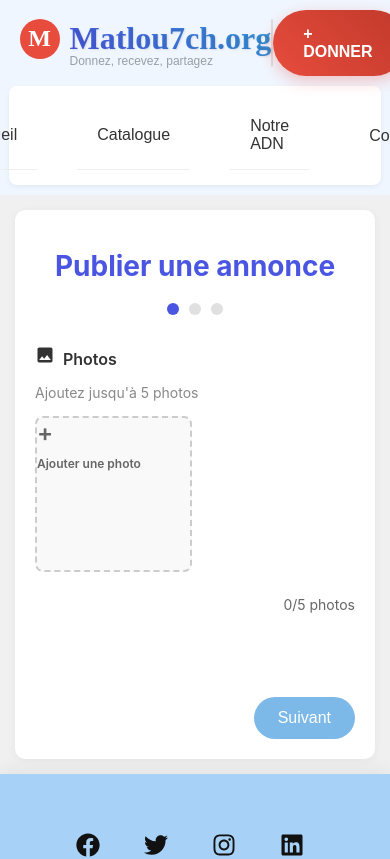
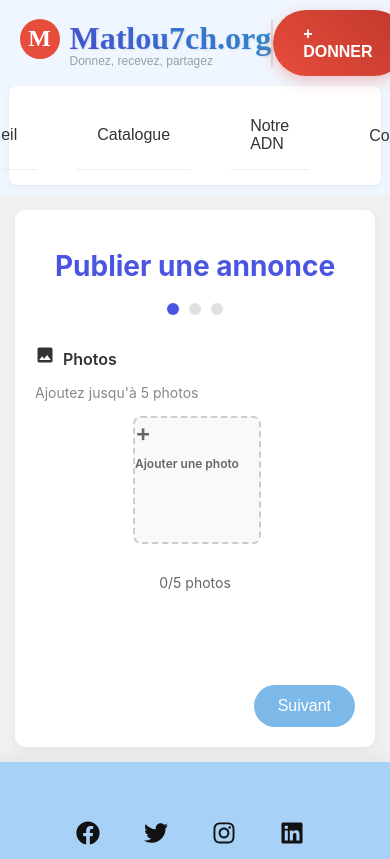
Before and after one commit to haytamnajim/matlou7ch-app, a React (Create React App) app: page /post-ad in a window 390 px wide. Shown: the top 859 px of the page. Built offline with nearby package versions, Linux system fonts and the light colour scheme; sample sign-in values are in the browser's storage.

Commit message:
Améliorer les styles pour l'upload de photos, incluant un centrage et une mise en page responsive.

```diff
--- a/src/components/PostAd.css
+++ b/src/components/PostAd.css
@@ -80,14 +80,21 @@
 
 /* Styles pour l'upload des photos */
 .photo-upload-container {
-  margin-bottom: 20px;
+  margin: 0 auto;
+  max-width: 600px;
+  display: flex;
+  flex-direction: column;
+  align-items: center;
+  margin-bottom: 30px;
 }
 
 .photo-upload-grid {
   display: grid;
   grid-template-columns: repeat(auto-fill, minmax(120px, 1fr));
   gap: 15px;
-  margin-bottom: 10px;
+  margin-bottom: 15px;
+  width: 100%;
+  justify-content: center;
 }
 
 .photo-upload-box {
@@ -96,6 +103,7 @@
   border-radius: 8px;
   overflow: hidden;
   position: relative;
+  margin: 0 auto;
 }
 
 .photo-preview {
@@ -145,6 +153,7 @@
   cursor: pointer;
   background-color: #f9f9f9;
   transition: all 0.2s;
+  margin: 0 auto;
 }
 
 .upload-button:hover {
@@ -165,9 +174,10 @@
 }
 
 .photo-count {
-  text-align: right;
+  text-align: center;
   color: #666;
   font-size: 14px;
+  margin-top: 5px;
 }
 
 .next-button {
```
